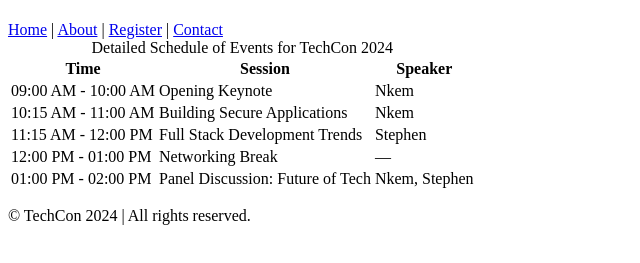
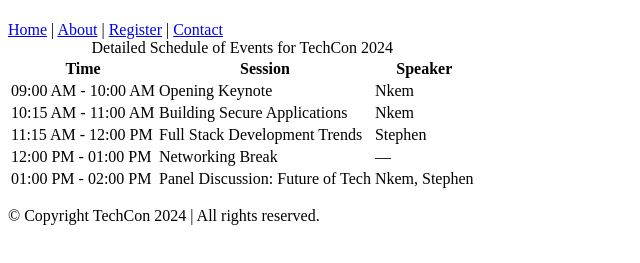
Before and after one commit to Lo15-A/TechCon_HTML, a plain HTML site: page techcon_website/schedule.html in a window 1280 px wide. Shown: the part 59-322 px from the top of the page, without its empty margins (0-640 px from the left). Drawn offline with Linux system fonts and the light colour scheme.

```diff
--- a/techcon_website/schedule.html
+++ b/techcon_website/schedule.html
@@ -57,7 +57,8 @@
     </main>
 
     <footer>
-        <p>© TechCon 2024 | All rights reserved.</p>
+
+    <p>© Copyright TechCon 2024 | All rights reserved.</p>
     </footer>
 </body>
 </html>
```
